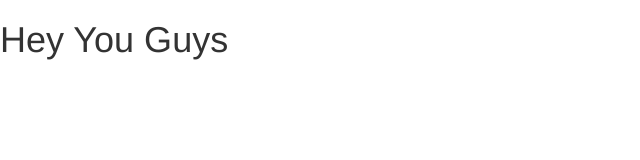
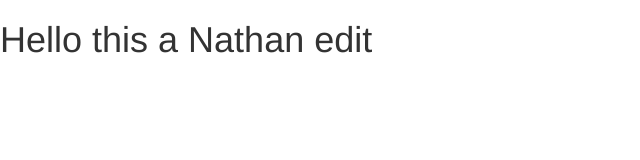
Before and after one commit to nickroberts404/Local-Hack-Day, a plain HTML site: page index.html in a window 1280 px wide. Shown: the whole page, without its empty margins (0-640 px from the left). Drawn offline with nearby package versions, Linux system fonts and the light colour scheme.

Commit message:
This is Nathan Editing the HTML for the first time

```diff
--- a/index.html
+++ b/index.html
@@ -6,7 +6,7 @@
     <link rel="stylesheet" href="css/bootstrap.min.css">
 </head>
 <body>
-   <h1>Hey You Guys</h1>
+   <h1>Hello this a Nathan edit</h1>
    <script src="js/bootstrap.min.js"></script>
    <script src="https://code.jquery.com/jquery-2.1.1.min.js"></script>
 </body>
```
